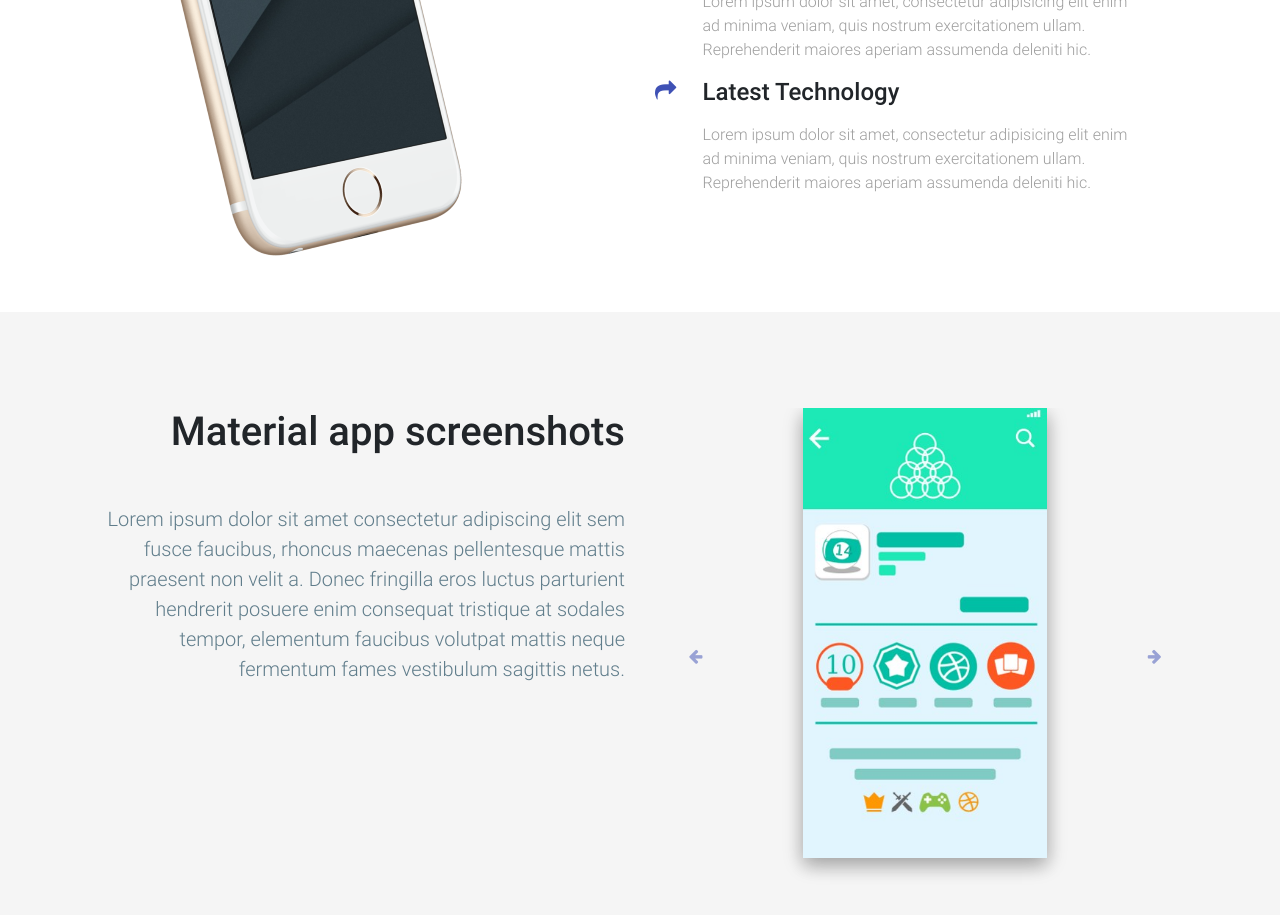
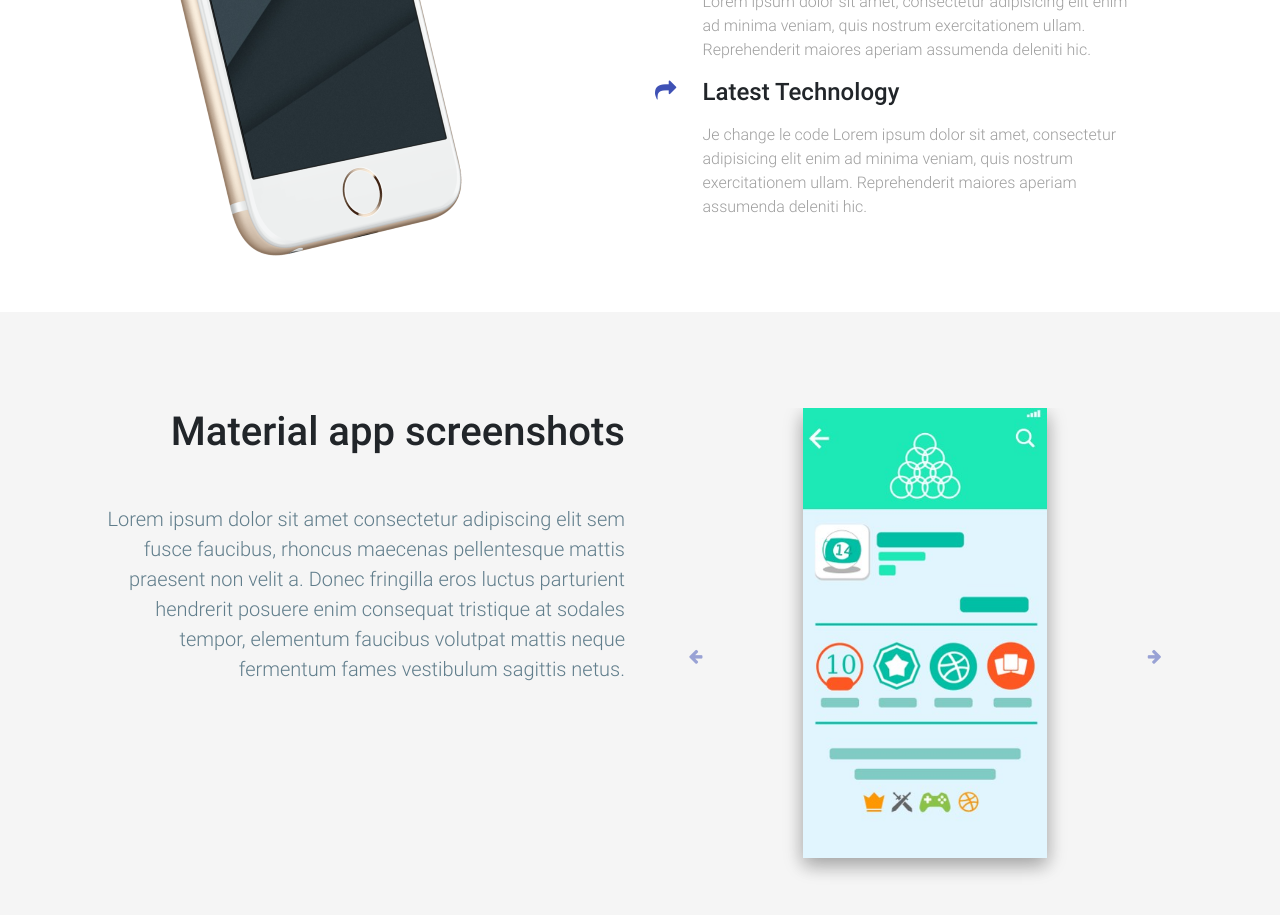
Before and after one commit to Benoit-c/devoir, a plain HTML site: page index.html in a window 1280 px wide. Shown: the part 1500-2415 px from the top of the page. Drawn offline with Linux system fonts and the light colour scheme.

Commit message:
Update index.html

```diff
--- a/index.html
+++ b/index.html
@@ -91,7 +91,7 @@
           <div class="col-1 wow bounceIn"><i class="fa fa-mail-forward fa-lg indigo-text"></i></div>
           <div class="col-xl-10 col-md-11 col-10 wow fadeInRight">
             <h5 class="h4 mb-3">Latest Technology</h5>
-            <p class="grey-text">Lorem ipsum dolor sit amet, consectetur adipisicing elit enim ad minima veniam, quis nostrum exercitationem ullam. Reprehenderit maiores aperiam assumenda deleniti hic.</p>
+            <p class="grey-text">Je change le code Lorem ipsum dolor sit amet, consectetur adipisicing elit enim ad minima veniam, quis nostrum exercitationem ullam. Reprehenderit maiores aperiam assumenda deleniti hic.</p>
           </div>
         </div>
       </div>
```
